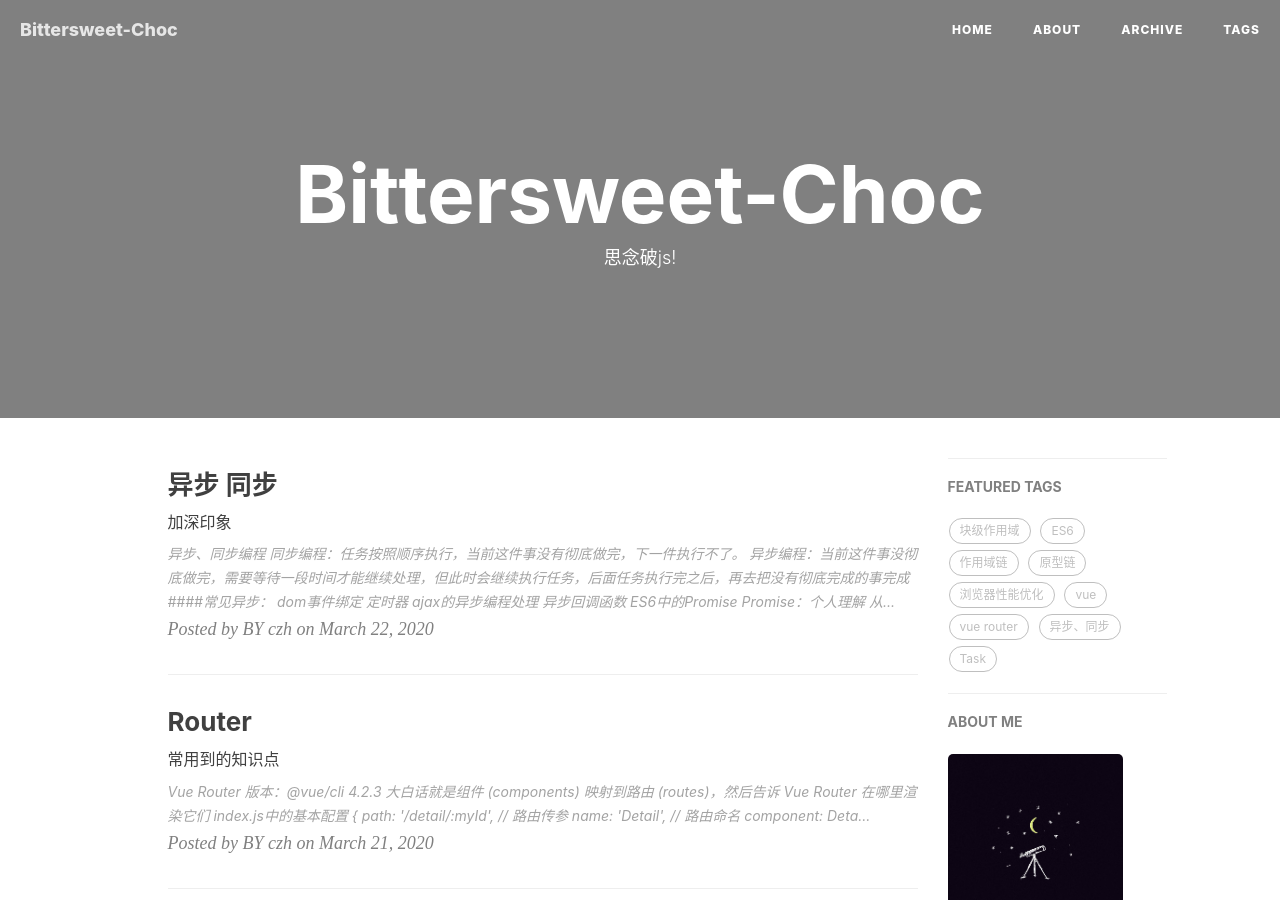
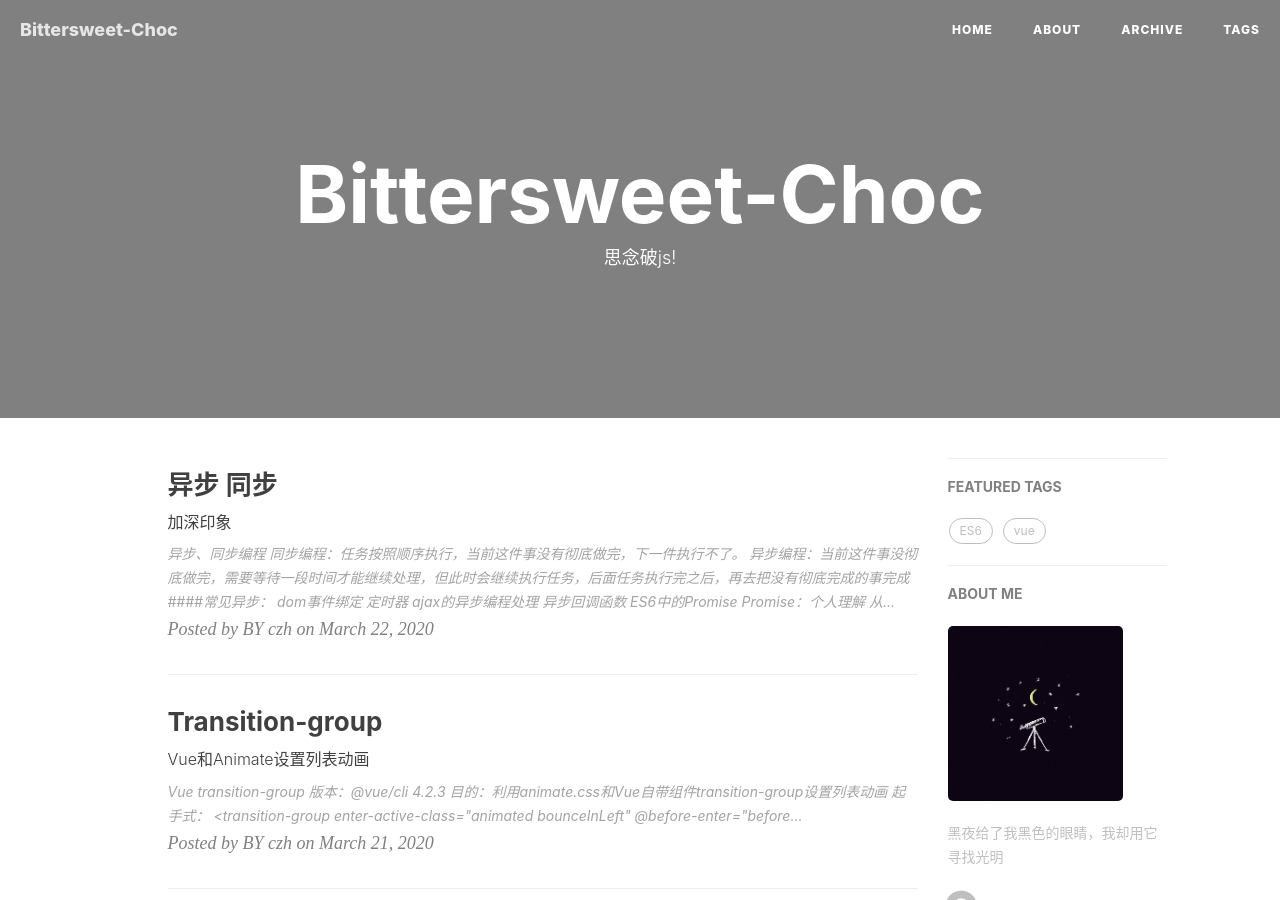
Before and after one commit to Bittersweet-Chocolate/Bittersweet-Chocolate.github.io, a Jekyll site: the page built from index.html, in a window 1280 px wide and 900 px high. Built offline with Jekyll 4.4.1, drawn with Linux system fonts in a browser that asks for light colours; nearby versions of some CDN libraries; the list of posts is cut into pages by our own code; comment, search, counter and statistics services are not loaded.

Commit message:
transition-grop

````diff
--- a/_config.yml
+++ b/_config.yml
@@ -85,7 +85,7 @@ gitalk:
 
 # Featured Tags
 featured-tags: true                     # 是否使用首页标签
-featured-condition-size: 0              # 相同标签数量大于这个数，才会出现在首页
+featured-condition-size: 1              # 相同标签数量大于这个数，才会出现在首页
 
 
 
--- /dev/null
+++ b/_posts/Vue/2022-3-29-Transition.md
@@ -0,0 +1,50 @@
+---
+layout:     post
+title:      Transition-group
+subtitle:   Vue和Animate设置列表动画
+date:       2020-3-21
+author:     BY czh
+header-img: img/desk.jpg
+catalog: true
+tags:
+    - vue
+    - vue transition-group
+---
+
+###  Vue transition-group
+
+版本：@vue/cli 4.2.3
+
+目的：利用`animate.css`和Vue自带组件`transition-group`设置列表动画
+
+起手式：
+
+```
+ <transition-group
+        enter-active-class="animated bounceInLeft"
+        @before-enter="beforeEnter"
+      >
+        <li
+          v-for="(item,index) in topInfo.tracks"
+          :key="item.id"
+          :data-index="index"
+        >
+        </li>
+</transition-group>
+```
+
+#### 元素绑定动画
+
+上面例子使用了animate.css给enter-active-class加入了`animated bounceInLeft`。
+
+同时使用了`before-enter`钩子函数在v-for循环时对每个元素的style中的animationDelay进行延时。这里对li元素中的data-index属性对循环中的下标绑定。便于`before-enter`钩子函数拿到每个li元素进行对应的延时设定。形成每个元素分别执行动画。
+
+###### before-enter取值
+
+```
+beforeEnter(el) {
+	// el 即每次循环的元素
+      let delayNum = "." + el.dataset.index * 100 + "s";
+      el.style.animationDelay = delayNum;
+}
+```
````
